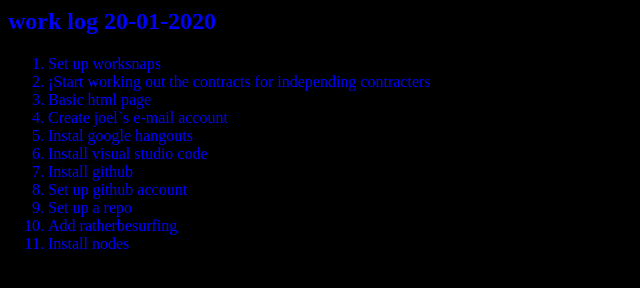
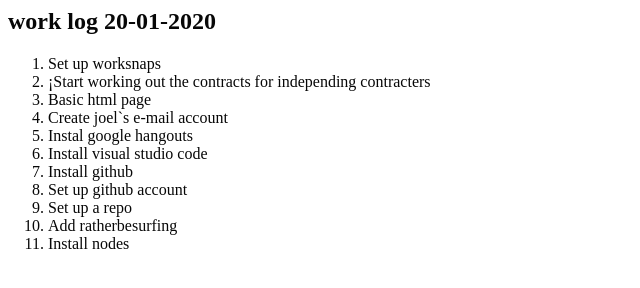
Before and after one commit to Jcarranzaa/practice, a plain HTML site: page index.html in a window 1280 px wide. Shown: the whole page, without its empty margins (0-640 px from the left). Drawn offline with Linux system fonts and the light colour scheme.

Commit message:
Practice!
Reparing mistakes.

```diff
--- a/index.html
+++ b/index.html
@@ -5,8 +5,8 @@
 </title>
 <style>
 body {
-    background-color:#000;
-    color: blue;
+    background-color<white;
+    color: rgb(7, 7, 7);
 }
 </style>
 
@@ -25,6 +25,7 @@ body {
     <li>Set up a repo</li>
     <li>Add ratherbesurfing</li>
     <li>Install nodes</li>
+</ol>
 <script>
 //alert('hello!');
 </script>
```
